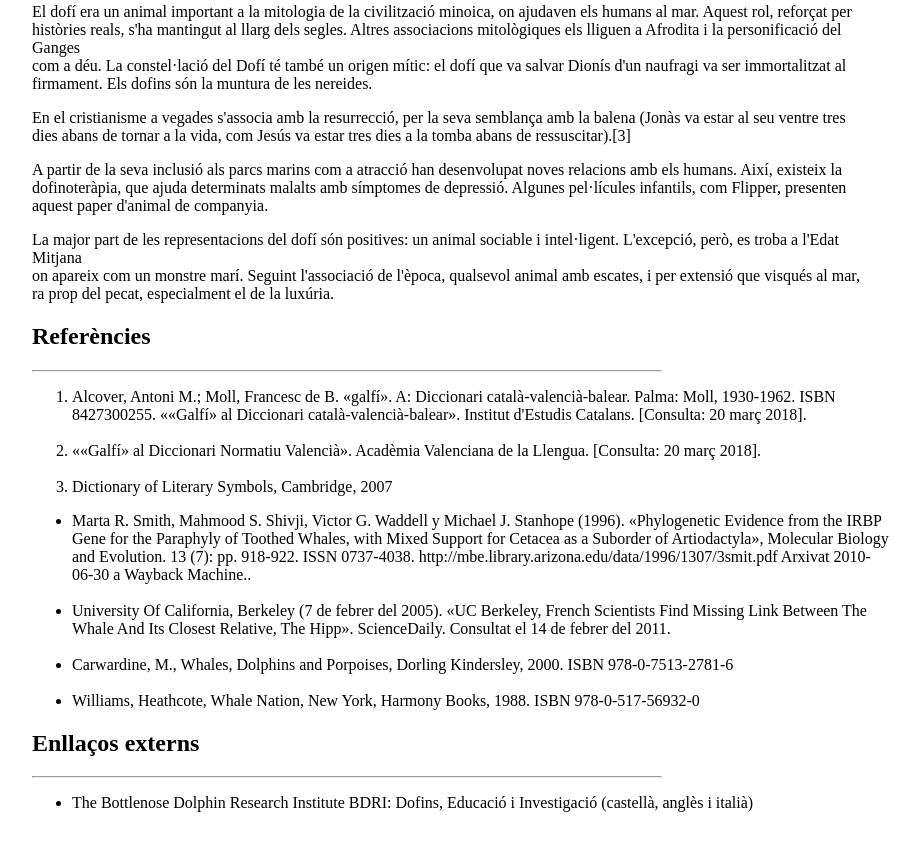
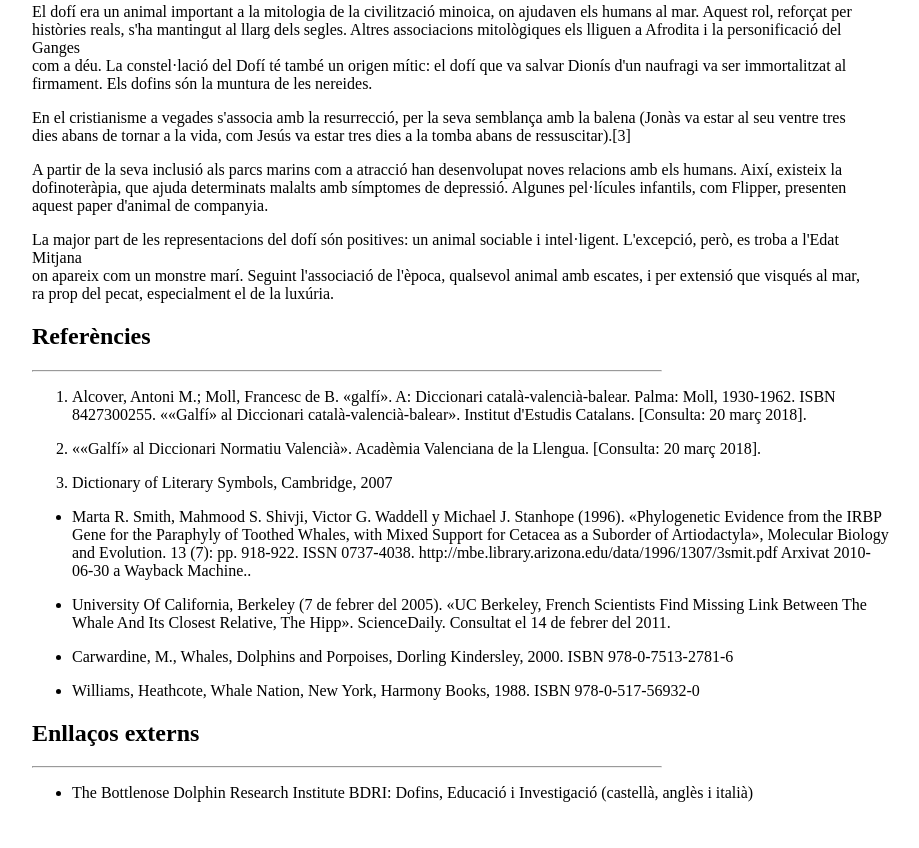
Before and after one commit to Yang07620/MINI-PROJECTE, a plain HTML site: page index.html in a window 1280 px wide. Shown: the part 3173-4021 px from the top of the page, without its empty margins (178-1097 px from the left). Drawn offline with Linux system fonts and the light colour scheme.

Commit message:
Eliminar saltos de línea innecesarios y añadir etiquetas de párrafo en la sección de referencias para mejorar la legibilidad.

```diff
--- a/index.html
+++ b/index.html
@@ -287,35 +287,25 @@
     <h2>Referències</h2>
     <hr style="width: 73%; margin-left: 0px;">
     <ol>
-        <li> Alcover, Antoni M.; Moll, Francesc de B. «galfí». A: Diccionari català-valencià-balear. Palma: Moll, 1930-1962. ISBN 8427300255.
-        ««Galfí» al Diccionari català-valencià-balear». Institut d'Estudis Catalans. [Consulta: 20 març 2018].</li>
+        <li><p>Alcover, Antoni M.; Moll, Francesc de B. «galfí». A: Diccionari català-valencià-balear. Palma: Moll, 1930-1962. ISBN 8427300255.
+        ««Galfí» al Diccionari català-valencià-balear». Institut d'Estudis Catalans. [Consulta: 20 març 2018].</p></li>
 
-<br>
+        <li><p>««Galfí» al Diccionari Normatiu Valencià». Acadèmia Valenciana de la Llengua. [Consulta: 20 març 2018].</p></li>
 
-        <li> ««Galfí» al Diccionari Normatiu Valencià». Acadèmia Valenciana de la Llengua. [Consulta: 20 març 2018].</li>
-
-<br>
-
-        <li>Dictionary of Literary Symbols, Cambridge, 2007</li>
+        <li><p>Dictionary of Literary Symbols, Cambridge, 2007</p></li>
     </ol>
     <ul>
-        <li>Marta R. Smith, Mahmood S. Shivji, Victor G. Waddell y Michael J. Stanhope (1996). «Phylogenetic Evidence from the IRBP Gene
+        <li><p>Marta R. Smith, Mahmood S. Shivji, Victor G. Waddell y Michael J. Stanhope (1996). «Phylogenetic Evidence from the IRBP Gene
         for the Paraphyly of Toothed Whales, with Mixed Support for Cetacea as a Suborder of Artiodactyla», Molecular Biology and
         Evolution. 13 (7): pp. 918-922. ISSN 0737-4038. http://mbe.library.arizona.edu/data/1996/1307/3smit.pdf Arxivat 2010-06-30 a
-        Wayback Machine..</li>
+        Wayback Machine..</p></li>
 
-<br>
+        <li><p>University Of California, Berkeley (7 de febrer del 2005). «UC Berkeley, French Scientists Find Missing Link Between The Whale
+        And Its Closest Relative, The Hipp». ScienceDaily. Consultat el 14 de febrer del 2011.</p></li>
 
-        <li>University Of California, Berkeley (7 de febrer del 2005). «UC Berkeley, French Scientists Find Missing Link Between The Whale
-        And Its Closest Relative, The Hipp». ScienceDaily. Consultat el 14 de febrer del 2011.</li>
+        <li><p>Carwardine, M., Whales, Dolphins and Porpoises, Dorling Kindersley, 2000. ISBN 978-0-7513-2781-6</p></li>
 
-<br>
-
-        <li>Carwardine, M., Whales, Dolphins and Porpoises, Dorling Kindersley, 2000. ISBN 978-0-7513-2781-6</li>
-
-<br>
-
-        <li>Williams, Heathcote, Whale Nation, New York, Harmony Books, 1988. ISBN 978-0-517-56932-0</li>
+        <li><p>Williams, Heathcote, Whale Nation, New York, Harmony Books, 1988. ISBN 978-0-517-56932-0</p></li>
     </ul>
 
     <h2>Enllaços externs</h2>
```
